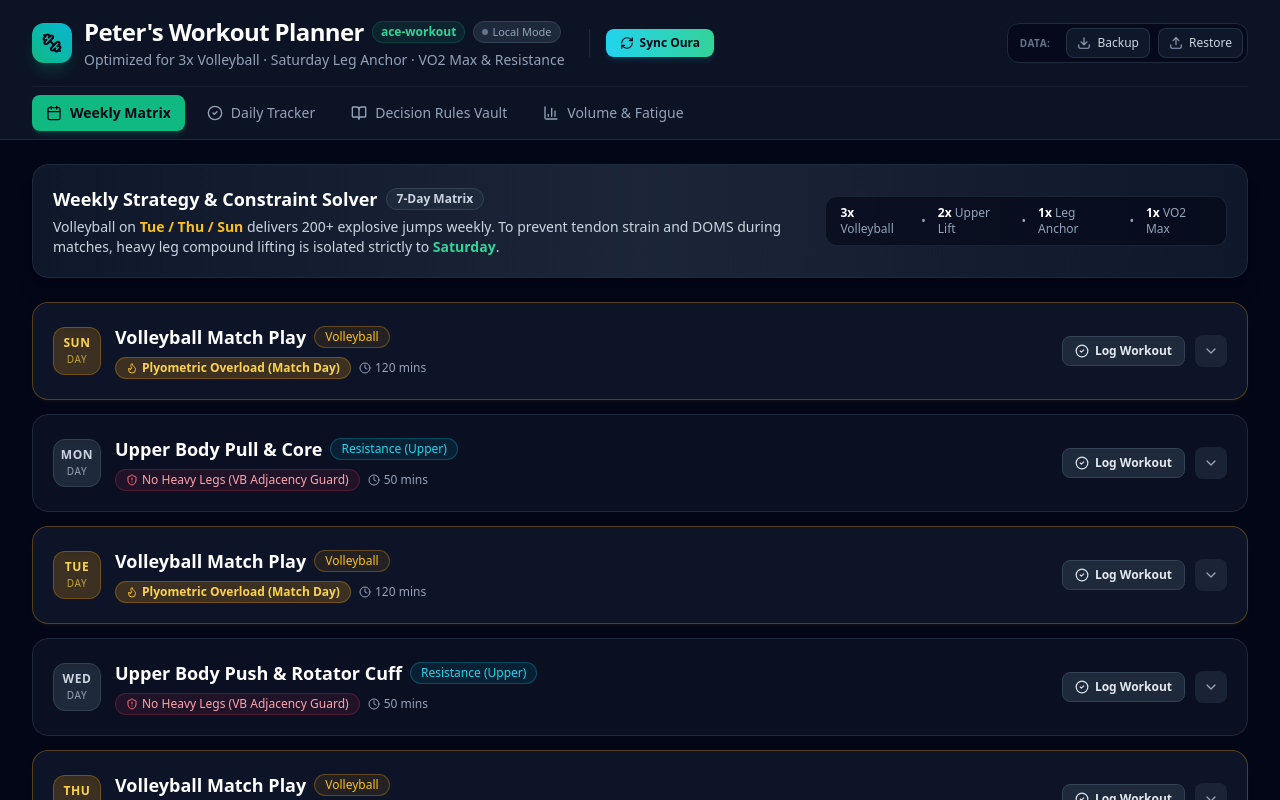
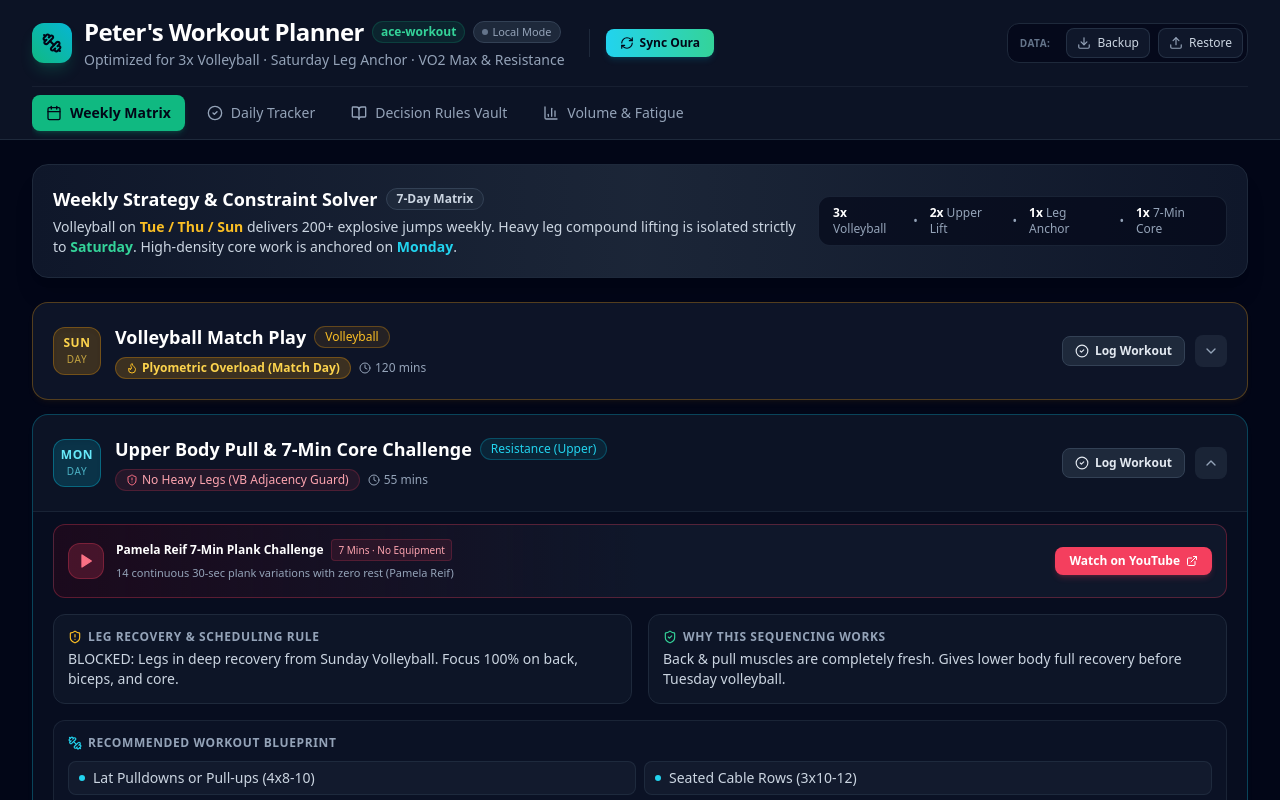
Before and after one commit to bizkitTM/ace-workout, a Next.js app: page / in a window 1280 px wide. Shown: the top 800 px of the page. Built offline with nearby package versions, Linux system fonts and the light colour scheme.

Commit message:
Add Pamela Reif 7-minute plank challenge core workout to Monday and Decision Vault

```diff
--- a/src/components/WeeklyPlanner.tsx
+++ b/src/components/WeeklyPlanner.tsx
@@ -2,7 +2,7 @@
 
 import React, { useState } from 'react';
 import { DaySchedule, DayOfWeek } from '../types/workout';
-import { ShieldAlert, ShieldCheck, Flame, Clock, Dumbbell, ChevronDown, ChevronUp, Plus, CheckCircle2 } from 'lucide-react';
+import { ShieldAlert, ShieldCheck, Flame, Clock, Dumbbell, ChevronDown, ChevronUp, CheckCircle2, Play, ExternalLink } from 'lucide-react';
 
 interface WeeklyPlannerProps {
   schedule: DaySchedule[];
@@ -15,8 +15,7 @@ export const WeeklyPlanner: React.FC<WeeklyPlannerProps> = ({
   onSelectDayForLog,
   onUpdateDay,
 }) => {
-  const [expandedDay, setExpandedDay] = useState<DayOfWeek | null>('Saturday');
-  const [editingDay, setEditingDay] = useState<DayOfWeek | null>(null);
+  const [expandedDay, setExpandedDay] = useState<DayOfWeek | null>('Monday');
 
   const toggleExpand = (day: DayOfWeek) => {
     setExpandedDay(expandedDay === day ? null : day);
@@ -76,7 +75,7 @@ export const WeeklyPlanner: React.FC<WeeklyPlannerProps> = ({
               </span>
             </h2>
             <p className="text-sm text-slate-300 mt-1 max-w-3xl">
-              Volleyball on <strong className="text-amber-400">Tue / Thu / Sun</strong> delivers 200+ explosive jumps weekly. To prevent tendon strain and DOMS during matches, heavy leg compound lifting is isolated strictly to <strong className="text-emerald-400">Saturday</strong>.
+              Volleyball on <strong className="text-amber-400">Tue / Thu / Sun</strong> delivers 200+ explosive jumps weekly. Heavy leg compound lifting is isolated strictly to <strong className="text-emerald-400">Saturday</strong>. High-density core work is anchored on <strong className="text-cyan-400">Monday</strong>.
             </p>
           </div>
           <div className="flex items-center gap-3 self-start md:self-auto text-xs text-slate-400 bg-slate-950/60 px-3.5 py-2 rounded-xl border border-slate-800/80">
@@ -93,7 +92,7 @@ export const WeeklyPlanner: React.FC<WeeklyPlannerProps> = ({
             </div>
             <span>•</span>
             <div>
-              <span className="text-white font-bold">1x</span> VO2 Max
+              <span className="text-white font-bold">1x</span> 7-Min Core
             </div>
           </div>
         </div>
@@ -113,6 +112,8 @@ export const WeeklyPlanner: React.FC<WeeklyPlannerProps> = ({
                   ? 'bg-slate-900/90 border-amber-500/30 shadow-md shadow-amber-500/5'
                   : isSaturday
                   ? 'bg-slate-900/90 border-emerald-500/40 shadow-lg shadow-emerald-500/5 ring-1 ring-emerald-500/20'
+                  : item.dayOfWeek === 'Monday'
+                  ? 'bg-slate-900/80 border-cyan-500/30 shadow-md shadow-cyan-500/5'
                   : 'bg-slate-900/60 border-slate-800 hover:border-slate-700'
               }`}
             >
@@ -127,6 +128,8 @@ export const WeeklyPlanner: React.FC<WeeklyPlannerProps> = ({
                         ? 'bg-amber-500/20 text-amber-300 border border-amber-500/30'
                         : isSaturday
                         ? 'bg-emerald-500/20 text-emerald-300 border border-emerald-500/40'
+                        : item.dayOfWeek === 'Monday'
+                        ? 'bg-cyan-500/20 text-cyan-300 border border-cyan-500/40'
                         : 'bg-slate-800 text-slate-300 border border-slate-700'
                     }`}
                   >
@@ -187,7 +190,39 @@ export const WeeklyPlanner: React.FC<WeeklyPlannerProps> = ({
               {/* Expanded Details */}
               {isExpanded && (
                 <div className="px-4 pb-5 sm:px-5 sm:pb-5 pt-1 border-t border-slate-800/80 bg-slate-950/40 space-y-4 text-sm">
-                  <div className="grid grid-cols-1 md:grid-cols-2 gap-4 mt-2">
+
+                  {/* Featured Video Card if Present (e.g. 7-Min Plank Challenge) */}
+                  {item.videoUrl && (
+                    <div className="p-3.5 rounded-xl bg-gradient-to-r from-rose-950/30 via-slate-900 to-slate-900 border border-rose-500/30 flex flex-col sm:flex-row sm:items-center justify-between gap-3 mt-2">
+                      <div className="flex items-center gap-3">
+                        <div className="w-9 h-9 rounded-xl bg-rose-500/20 text-rose-400 flex items-center justify-center shrink-0 border border-rose-500/30">
+                          <Play className="w-4 h-4 fill-rose-400 text-rose-400" />
+                        </div>
+                        <div>
+                          <div className="text-xs font-bold text-white flex items-center gap-2 flex-wrap">
+                            <span>{item.videoTitle || 'Guided Workout Video'}</span>
+                            <span className="text-[10px] px-1.5 py-0.5 rounded bg-rose-500/10 text-rose-300 border border-rose-500/20 font-medium">
+                              7 Mins · No Equipment
+                            </span>
+                          </div>
+                          <p className="text-[11px] text-slate-400 mt-0.5">
+                            14 continuous 30-sec plank variations with zero rest (Pamela Reif)
+                          </p>
+                        </div>
+                      </div>
+                      <a
+                        href={item.videoUrl}
+                        target="_blank"
+                        rel="noopener noreferrer"
+                        className="px-3.5 py-1.5 text-xs font-bold rounded-lg bg-rose-500 hover:bg-rose-400 text-white flex items-center gap-1.5 shrink-0 transition-colors shadow-md shadow-rose-500/20 w-fit"
+                      >
+                        <span>Watch on YouTube</span>
+                        <ExternalLink className="w-3 h-3" />
+                      </a>
+                    </div>
+                  )}
+
+                  <div className="grid grid-cols-1 md:grid-cols-2 gap-4">
                     <div className="p-3.5 rounded-xl bg-slate-900/80 border border-slate-800">
                       <div className="text-xs font-semibold uppercase tracking-wider text-slate-400 mb-1 flex items-center gap-1.5">
                         <ShieldAlert className="w-3.5 h-3.5 text-amber-400" />
@@ -219,9 +254,17 @@ export const WeeklyPlanner: React.FC<WeeklyPlannerProps> = ({
                         {item.targetExercises.map((ex, idx) => (
                           <li
                             key={idx}
-                            className="flex items-center gap-2 bg-slate-800/40 px-2.5 py-1.5 rounded-lg border border-slate-700/40"
+                            className={`flex items-center gap-2 px-2.5 py-1.5 rounded-lg border ${
+                              ex.includes('Plank')
+                                ? 'bg-rose-500/10 text-rose-200 border-rose-500/30 font-medium'
+                                : 'bg-slate-800/40 text-slate-300 border-slate-700/40'
+                            }`}
                           >
-                            <span className="w-1.5 h-1.5 rounded-full bg-cyan-400 shrink-0" />
+                            <span
+                              className={`w-1.5 h-1.5 rounded-full shrink-0 ${
+                                ex.includes('Plank') ? 'bg-rose-400' : 'bg-cyan-400'
+                              }`}
+                            />
                             <span>{ex}</span>
                           </li>
                         ))}
--- a/src/data/initialData.ts
+++ b/src/data/initialData.ts
@@ -23,21 +23,23 @@ export const INITIAL_SCHEDULE: DaySchedule[] = [
   {
     dayOfWeek: 'Monday',
     shortName: 'Mon',
-    primaryFocus: 'Upper Body Pull & Core',
+    primaryFocus: 'Upper Body Pull & 7-Min Core Challenge',
     modality: 'Resistance (Upper)',
     legImpact: 'None (Upper Focus)',
     isVolleyballDay: false,
     isLegDayAllowed: false,
     legRuleNote: 'BLOCKED: Legs in deep recovery from Sunday Volleyball. Focus 100% on back, biceps, and core.',
     whyItWorks: 'Back & pull muscles are completely fresh. Gives lower body full recovery before Tuesday volleyball.',
-    durationMinutes: 50,
+    durationMinutes: 55,
     intensity: 'Medium',
+    videoUrl: 'https://youtu.be/CI3o5FYbtOo',
+    videoTitle: 'Pamela Reif 7-Min Plank Challenge',
     targetExercises: [
       'Lat Pulldowns or Pull-ups (4x8-10)',
       'Seated Cable Rows (3x10-12)',
       'Face Pulls (3x15)',
       'Incline Dumbbell Curls (3x12)',
-      'Hanging Knee Raises / Planks (3 sets)'
+      'Pamela Reif 7-Min Plank Challenge (14 non-stop variations x 30s)'
     ]
   },
   {
@@ -148,6 +150,16 @@ export const INITIAL_RULES: DecisionRule[] = [
     status: 'Active Rule'
   },
   {
+    id: 'weekly-7min-plank-core',
+    title: 'Weekly Core Density: The 7-Minute Plank Protocol',
+    category: 'Legs & Recovery',
+    dateAdded: '2026-11-18',
+    constraint: 'Traditional spinal flexion ab work (crunches, sit-ups) aggravates lower back soreness after heavy volleyball jumping and Saturday deadlifts without building functional bracing stability.',
+    rationale: 'Pamela Reif’s 7-Minute Plank Challenge delivers 14 continuous 30-second isometric anti-extension and anti-rotation variations with zero rest. Isometric core endurance trains the exact abdominal wall stiffness needed to protect the spine during spikes and block landings.',
+    compromiseOrRule: 'Execute the Pamela Reif 7-Minute Plank Challenge once per week on Monday (post-upper pull) or Friday (post-cardio). Requires zero equipment and maximizes time efficiency.',
+    status: 'Active Rule'
+  },
+  {
     id: 'upper-body-split-balance',
     title: 'Upper Body Push/Pull Sequencing Around Game Days',
     category: 'Upper Body Split',
--- a/src/types/workout.ts
+++ b/src/types/workout.ts
@@ -17,6 +17,8 @@ export interface DaySchedule {
   targetExercises?: string[];
   durationMinutes: number;
   intensity: 'High' | 'Medium' | 'Low' | 'Rest';
+  videoUrl?: string;
+  videoTitle?: string;
 }
 
 export interface DecisionRule {
```
